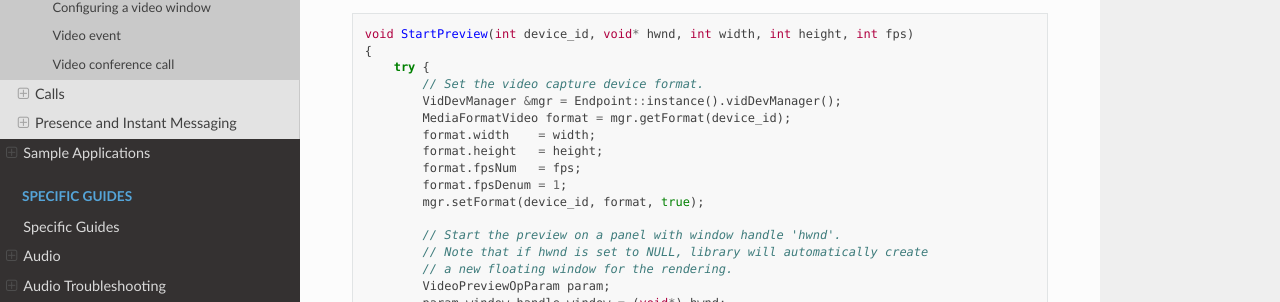
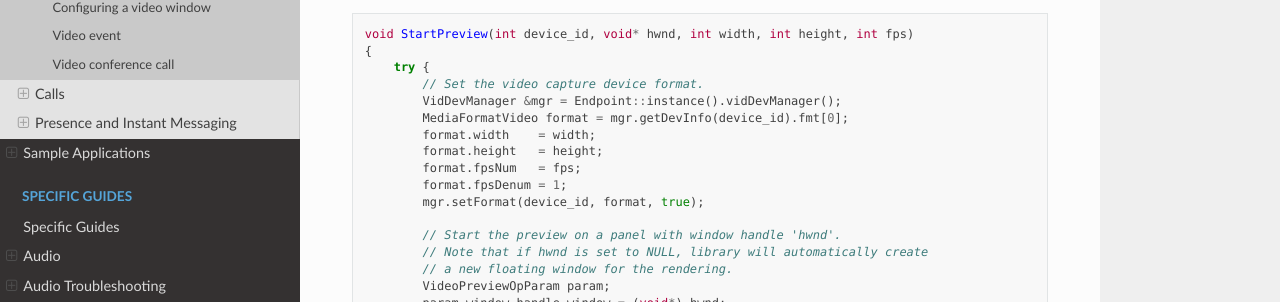
Before and after one commit to pjsip/pjproject_docs, a Sphinx documentation site: the page built from docs/source/pjsua2/using/media_video.rst, in a window 1280 px wide and 900 px high, scrolled down 1609 px. Shown: the part 149-451 px from the top of the window. Built offline with Sphinx 7.4.7 and the Read the Docs theme 2.0.0, drawn with Linux system fonts in a browser that asks for light colours; the version number could not be read and is left out.

Commit message:
Update media_video.rst

```diff
--- a/docs/source/pjsua2/using/media_video.rst
+++ b/docs/source/pjsua2/using/media_video.rst
@@ -72,7 +72,7 @@ Application can start the camera (or any capture device in general) preview usin
         try {
             // Set the video capture device format.
 	    VidDevManager &mgr = Endpoint::instance().vidDevManager();
-            MediaFormatVideo format = mgr.getFormat(device_id);
+            MediaFormatVideo format = mgr.getDevInfo(device_id).fmt[0];
 	    format.width    = width;
 	    format.height   = height;
 	    format.fpsNum   = fps;
```
